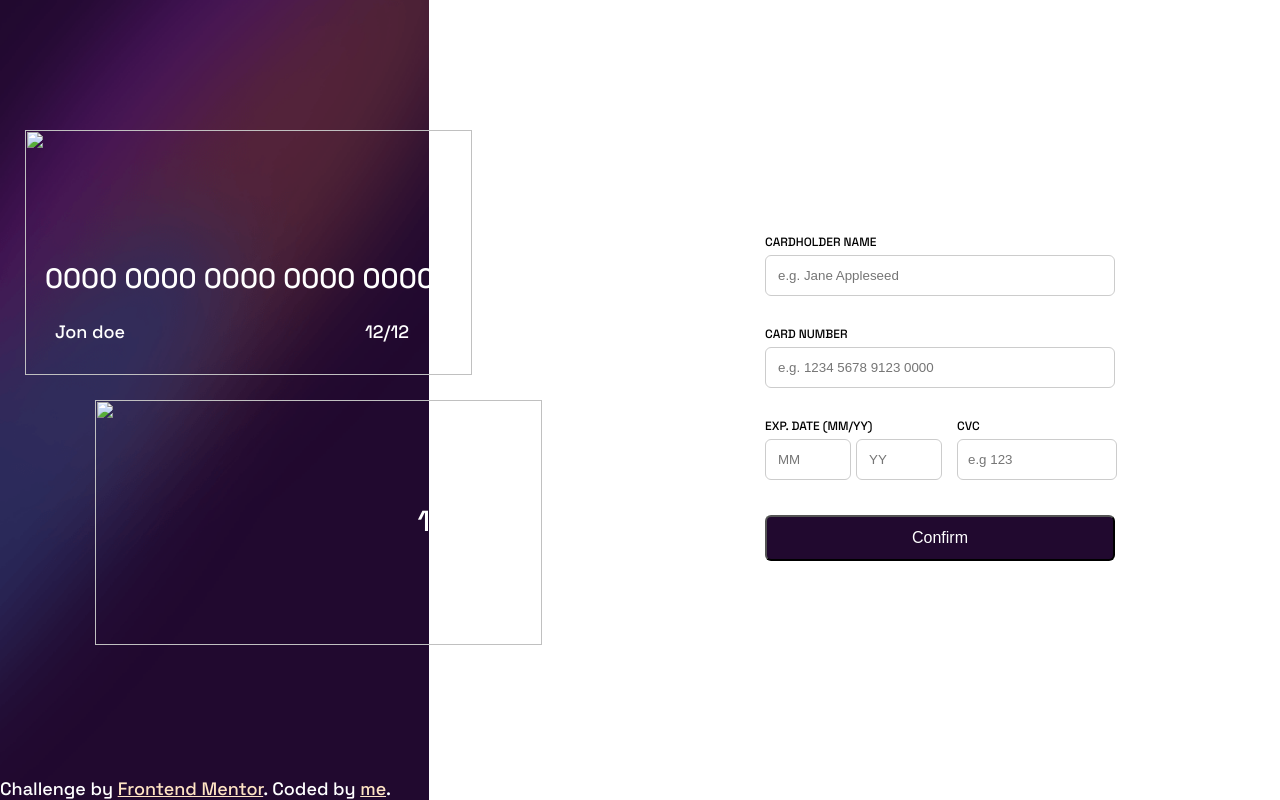
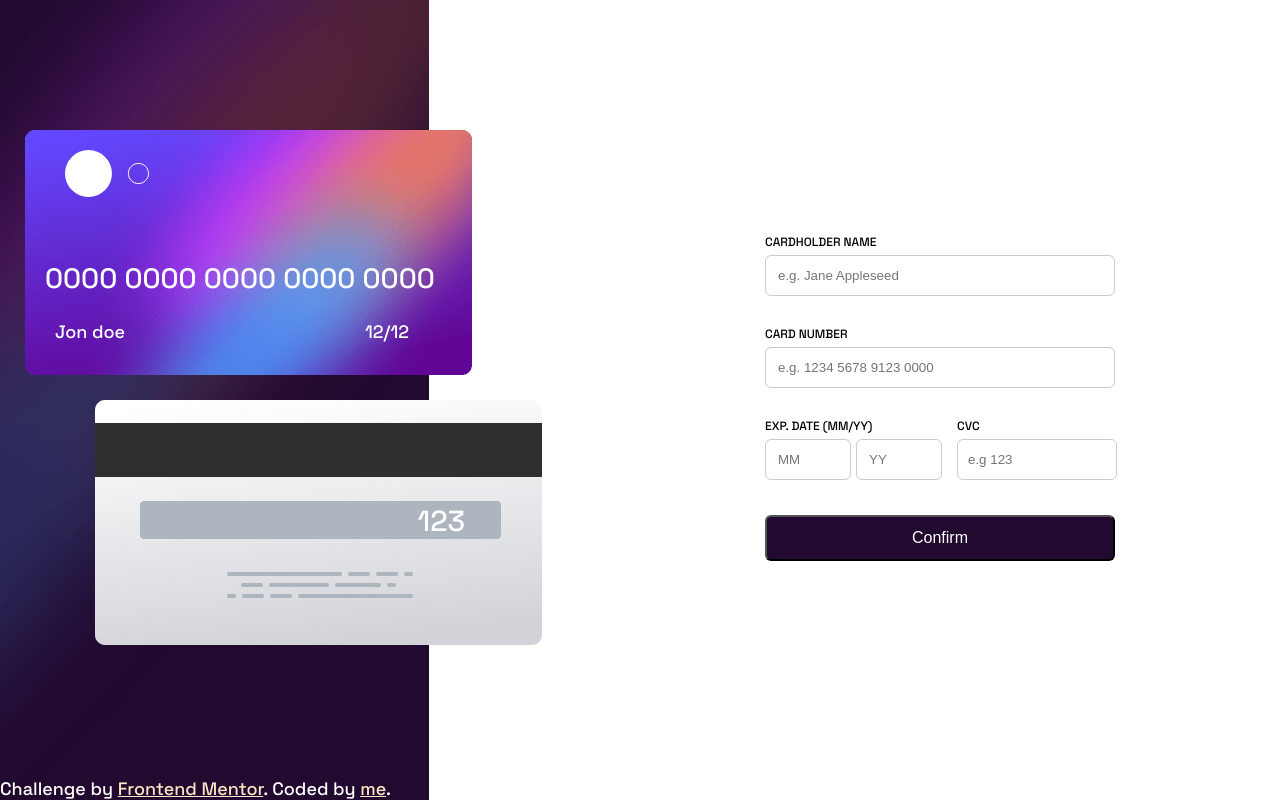
Before and after one commit to Krzysiekop/Interactive-card-details-form, a plain HTML site: page index.html in a window 1280 px wide. Drawn offline with Linux system fonts and the light colour scheme; the site is published under a folder, as on GitHub Pages, so addresses that start at the root find nothing.

Commit message:
images fix

```diff
--- a/index.html
+++ b/index.html
@@ -14,7 +14,7 @@
       rel="icon"
       type="image/png"
       sizes="32x32"
-      href="./images/favicon-32x32.png"
+      href="images/favicon-32x32.png"
     />
 
     <title>Frontend Mentor | Interactive card details form</title>
@@ -25,11 +25,11 @@
         <div class="front">
           <img
             id="front-card"
-            src="/images/bg-card-front.png"
+            src="images/bg-card-front.png"
             alt=""
             srcset=""
           />
-          <img id="card-logo" src="/images/card-logo.svg" alt="" srcset="" />
+          <img id="card-logo" src="images/card-logo.svg" alt="" srcset="" />
           <div class="front-numbers">0000 0000 0000 0000 0000</div>
           <div class="front-exp">
             <span class="card-exp-m">12</span>/<span class="card-exp-y"
@@ -39,7 +39,7 @@
           <div class="front-owner">Jon doe</div>
         </div>
         <div class="back">
-          <img id="back-card" src="/images/bg-card-back.png" alt="" srcset="" />
+          <img id="back-card" src="images/bg-card-back.png" alt="" srcset="" />
           <div class="back-cv">123</div>
         </div>
       </div>
```
